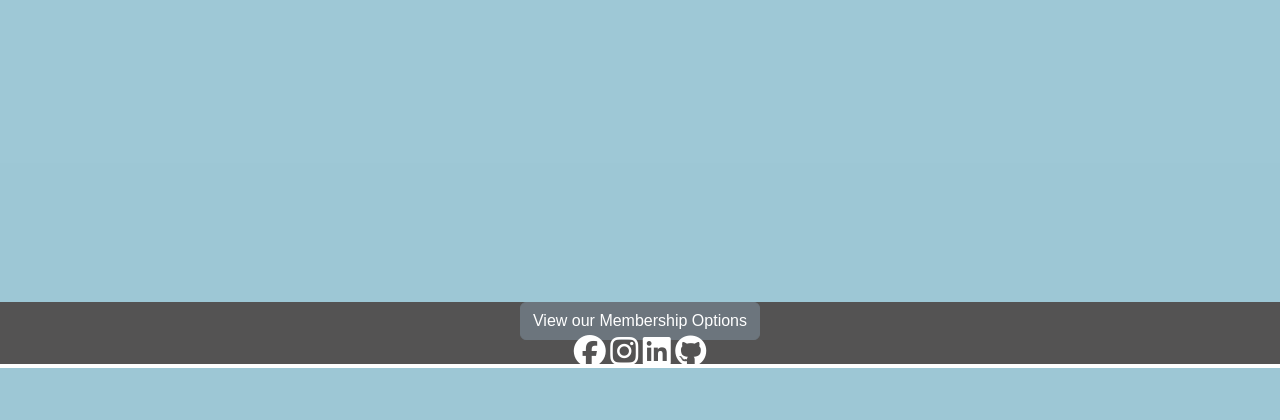
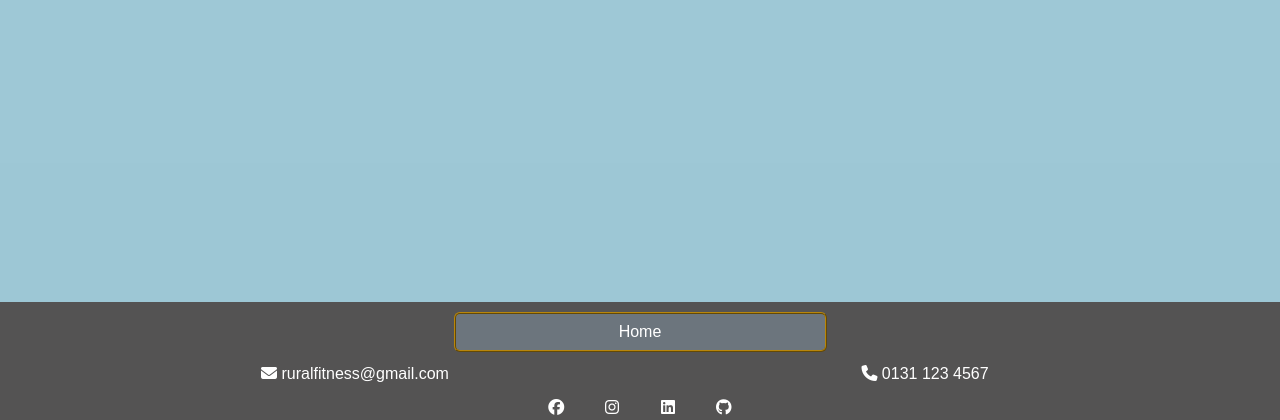
Before and after one commit to AlexSmall96/Project-4, a Django app: page /accounts/signup/ in a window 1280 px wide. Shown: the part 600-1020 px from the top of the page. Before the commit the page ends 968 px from the top, so only its background shows below. Run offline with Django 3.2, Linux system fonts and the light colour scheme; some libraries are stand-ins or nearby versions; some web fonts are replaced.

Commit message:
"Add footers to timetable, login and signup page"

```diff
--- a/classbooking_app/static/classbooking_app/css/style.css
+++ b/classbooking_app/static/classbooking_app/css/style.css
@@ -381,6 +381,11 @@ body{
     text-align: center;
 }
 
+@media (min-width:992px) and (max-width:1199px){
+    .session input{
+        font-size:small
+    }
+}
 .checkout-row{
     border-style:solid;
     font-size: small;
@@ -409,12 +414,6 @@ body{
     width:100%;
     float:left;
 }
-
-.carousel-item{
-    height: 600px;
-}
-
-
 
 .invisible{
     display:none
@@ -586,7 +585,8 @@ footer{
 }
 
 #footer-btn{
-    font-size: medium
+    font-size: medium;
+    max-width:373px;
 }
 
 #footer-contact-links{
--- a/classbooking_app/templates/classbooking_app/base.html
+++ b/classbooking_app/templates/classbooking_app/base.html
@@ -78,13 +78,13 @@
 <footer class="dark-background">
   <div id="footer-btn-section">
     {% if user.is_authenticated %}
-        <a class="nav-link" href="/view_bookings.html">
+        <a href="/view_bookings.html">
           <button id="footer-btn" type="button" class="btn btn-secondary link-btn">
             Members Area
             </button>
         </a>
     {% else %}
-        <a class="nav-link" href="{% url 'signup' %}" id="timetable-link">
+        <a href="{% url 'signup' %}">
           <button id="footer-btn" type="button" class="btn btn-secondary link-btn">
             Membership Options
           </button>
--- a/classbooking_app/templates/registration/signup.html
+++ b/classbooking_app/templates/registration/signup.html
@@ -136,19 +136,34 @@
   <!--Link to script.js-->
   <script src="../../static/classbooking_app/js/signup.js"></script>
   <footer class="dark-background">
-    <div id="membership-footer">
-      <a class="nav-link" {% if user.is_authenticated %} href="/view_bookings.html" {%else %} href="{% url 'signup' %}" {% endif %}>
-        <button id="footer-btn" type="button" class="btn btn-secondary">
-        {% if user.is_authenticated %} Members Area {%else %} View our Membership Options {% endif %}
+    <div id="footer-btn-section">
+      {% if user.is_authenticated %}
+          <a href="/view_bookings.html">
+            <button id="footer-btn" type="button" class="btn btn-secondary link-btn">
+              Members Area
               </button>
           </a>
+      {% else %}
+          <a href="/">
+            <button id="footer-btn" type="button" class="btn btn-secondary link-btn">
+              Home
+            </button>
+          </a>
+      {%endif %}
       </div>
-    <div id="contact">
-      <i class="fa-brands fa-facebook fa-2xl"></i>
-      <i class="fa-brands fa-instagram fa-2xl"></i>
-      <i class="fa-brands fa-linkedin fa-2xl"></i>
-      <i class="fa-brands fa-github fa-2xl"></i>
+    <div id="contact" class="container">
+      <div class="row justify-content-center">
+        <div class="col-12 col-sm-6"><i class="fa-solid fa-envelope"></i> ruralfitness@gmail.com</div>
+        <div class="col-12 col-sm-6"><i class="fa-solid fa-phone"></i> 0131 123 4567</div>
       </div>
+      <div id="footer-contact-links" class="row">
+        <div class="col-6 col-sm-3"><i class="fa-brands fa-facebook"></i></div>
+        <div class="col-6 col-sm-3"><i class="fa-brands fa-instagram"></i></div>
+        <div class="col-6 col-sm-3"><i class="fa-brands fa-linkedin"></i></div>
+        <div class="col-6 col-sm-3"><i class="fa-brands fa-github"></i></div>
+      </div>
+    </div>
+  </body>
   </footer>
 </div>
 <div class="tab-pane fade" id="nav-personal" role="tabpanel" aria-labelledby="nav-personal-tab">
@@ -191,19 +206,34 @@
   <!--Link to script.js-->
   <script src="../../static/classbooking_app/js/signup.js"></script>
   <footer class="dark-background">
-    <div id="membership-footer">
-      <a class="nav-link" {% if user.is_authenticated %} href="/view_bookings.html" {%else %} href="{% url 'signup' %}" {% endif %}>
-        <button id="footer-btn" type="button" class="btn btn-secondary">
-        {% if user.is_authenticated %} Members Area {%else %} View our Membership Options {% endif %}
+    <div id="footer-btn-section">
+      {% if user.is_authenticated %}
+          <a href="/view_bookings.html">
+            <button id="footer-btn" type="button" class="btn btn-secondary link-btn">
+              Members Area
               </button>
           </a>
+      {% else %}
+          <a href="/">
+            <button id="footer-btn" type="button" class="btn btn-secondary link-btn">
+              Home
+            </button>
+          </a>
+      {%endif %}
       </div>
-    <div id="contact">
-      <i class="fa-brands fa-facebook fa-2xl"></i>
-      <i class="fa-brands fa-instagram fa-2xl"></i>
-      <i class="fa-brands fa-linkedin fa-2xl"></i>
-      <i class="fa-brands fa-github fa-2xl"></i>
+    <div id="contact" class="container">
+      <div class="row justify-content-center">
+        <div class="col-12 col-sm-6"><i class="fa-solid fa-envelope"></i> ruralfitness@gmail.com</div>
+        <div class="col-12 col-sm-6"><i class="fa-solid fa-phone"></i> 0131 123 4567</div>
       </div>
+      <div id="footer-contact-links" class="row">
+        <div class="col-6 col-sm-3"><i class="fa-brands fa-facebook"></i></div>
+        <div class="col-6 col-sm-3"><i class="fa-brands fa-instagram"></i></div>
+        <div class="col-6 col-sm-3"><i class="fa-brands fa-linkedin"></i></div>
+        <div class="col-6 col-sm-3"><i class="fa-brands fa-github"></i></div>
+      </div>
+    </div>
+  </body>
   </footer>
 </div>
 <div class="tab-pane fade" id="nav-payment" role="tabpanel" aria-labelledby="nav-payment-tab">
@@ -239,19 +269,34 @@
   <!--Link to script.js-->
   <script src="../../static/classbooking_app/js/signup.js"></script>
   <footer class="dark-background">
-    <div id="membership-footer">
-      <a class="nav-link" {% if user.is_authenticated %} href="/view_bookings.html" {%else %} href="{% url 'signup' %}" {% endif %}>
-        <button id="footer-btn" type="button" class="btn btn-secondary">
-        {% if user.is_authenticated %} Members Area {%else %} View our Membership Options {% endif %}
+    <div id="footer-btn-section">
+      {% if user.is_authenticated %}
+          <a href="/view_bookings.html">
+            <button id="footer-btn" type="button" class="btn btn-secondary link-btn">
+              Members Area
               </button>
           </a>
+      {% else %}
+          <a href="/">
+            <button id="footer-btn" type="button" class="btn btn-secondary link-btn">
+              Home
+            </button>
+          </a>
+      {%endif %}
       </div>
-    <div id="contact">
-      <i class="fa-brands fa-facebook fa-2xl"></i>
-      <i class="fa-brands fa-instagram fa-2xl"></i>
-      <i class="fa-brands fa-linkedin fa-2xl"></i>
-      <i class="fa-brands fa-github fa-2xl"></i>
+    <div id="contact" class="container">
+      <div class="row justify-content-center">
+        <div class="col-12 col-sm-6"><i class="fa-solid fa-envelope"></i> ruralfitness@gmail.com</div>
+        <div class="col-12 col-sm-6"><i class="fa-solid fa-phone"></i> 0131 123 4567</div>
       </div>
+      <div id="footer-contact-links" class="row">
+        <div class="col-6 col-sm-3"><i class="fa-brands fa-facebook"></i></div>
+        <div class="col-6 col-sm-3"><i class="fa-brands fa-instagram"></i></div>
+        <div class="col-6 col-sm-3"><i class="fa-brands fa-linkedin"></i></div>
+        <div class="col-6 col-sm-3"><i class="fa-brands fa-github"></i></div>
+      </div>
+    </div>
+  </body>
   </footer>
 </div>
 <div class="tab-pane fade" id="nav-login" role="tabpanel" aria-labelledby="nav-login-tab">
@@ -283,19 +328,34 @@
     <!--Link to script.js-->
     <script src="../../static/classbooking_app/js/signup.js"></script>
     <footer class="dark-background">
-      <div id="membership-footer">
-        <a class="nav-link" {% if user.is_authenticated %} href="/view_bookings.html" {%else %} href="{% url 'signup' %}" {% endif %}>
-          <button id="footer-btn" type="button" class="btn btn-secondary">
-          {% if user.is_authenticated %} Members Area {%else %} View our Membership Options {% endif %}
+      <div id="footer-btn-section">
+        {% if user.is_authenticated %}
+            <a href="/view_bookings.html">
+              <button id="footer-btn" type="button" class="btn btn-secondary link-btn">
+                Members Area
                 </button>
             </a>
+        {% else %}
+            <a href="/">
+              <button id="footer-btn" type="button" class="btn btn-secondary link-btn">
+                Home
+              </button>
+            </a>
+        {%endif %}
         </div>
-      <div id="contact">
-        <i class="fa-brands fa-facebook fa-2xl"></i>
-        <i class="fa-brands fa-instagram fa-2xl"></i>
-        <i class="fa-brands fa-linkedin fa-2xl"></i>
-        <i class="fa-brands fa-github fa-2xl"></i>
+      <div id="contact" class="container">
+        <div class="row justify-content-center">
+          <div class="col-12 col-sm-6"><i class="fa-solid fa-envelope"></i> ruralfitness@gmail.com</div>
+          <div class="col-12 col-sm-6"><i class="fa-solid fa-phone"></i> 0131 123 4567</div>
         </div>
+        <div id="footer-contact-links" class="row">
+          <div class="col-6 col-sm-3"><i class="fa-brands fa-facebook"></i></div>
+          <div class="col-6 col-sm-3"><i class="fa-brands fa-instagram"></i></div>
+          <div class="col-6 col-sm-3"><i class="fa-brands fa-linkedin"></i></div>
+          <div class="col-6 col-sm-3"><i class="fa-brands fa-github"></i></div>
+        </div>
+      </div>
+    </body>
     </footer>
 </div>
 </div>
```
Also changed, not shown: classbooking_app/templates/classbooking_app/timetable.html (+26 -12 lines), classbooking_app/templates/registration/login.html (+0 -17 lines), db.sqlite3. Lines whose indentation alone changed are shown as unchanged.
